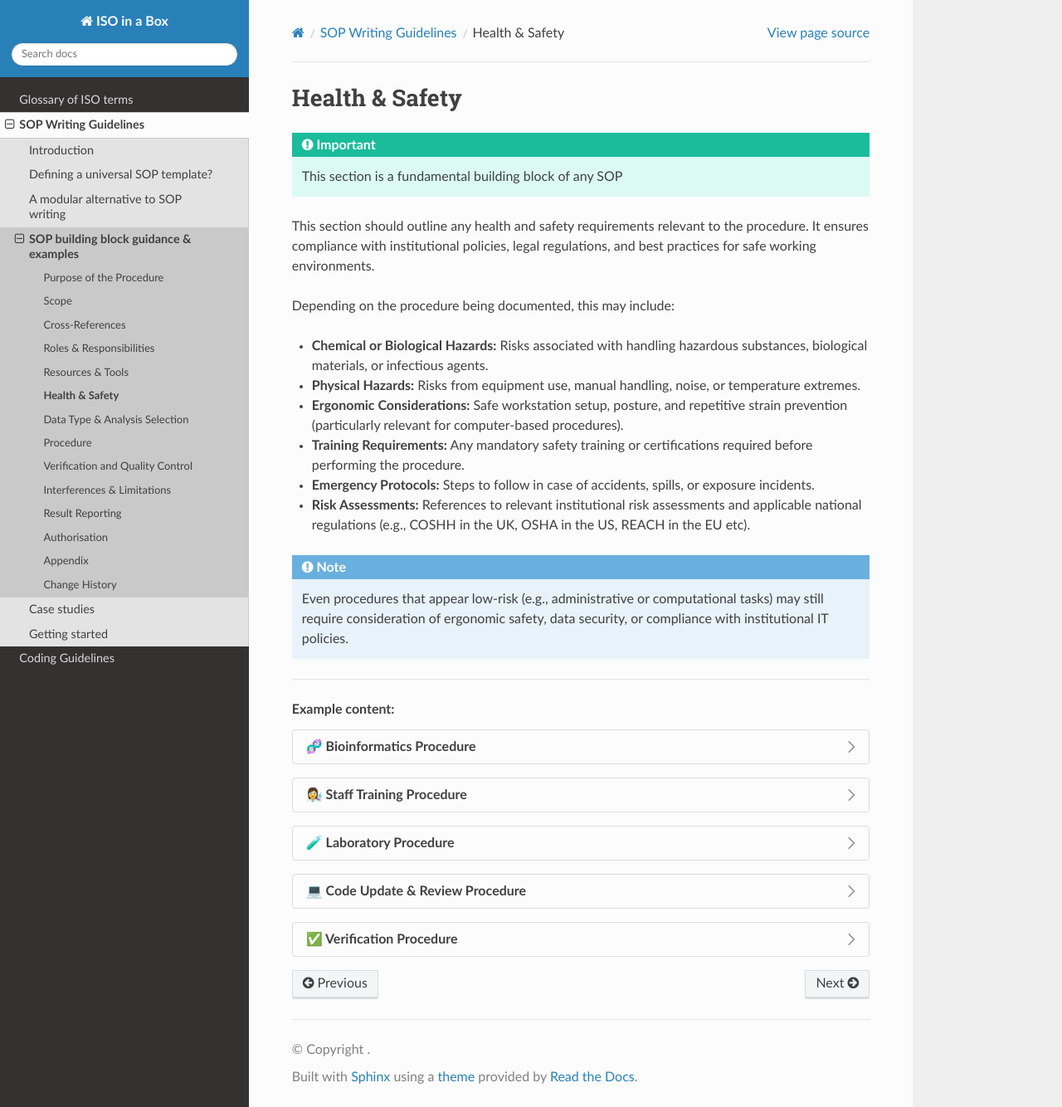
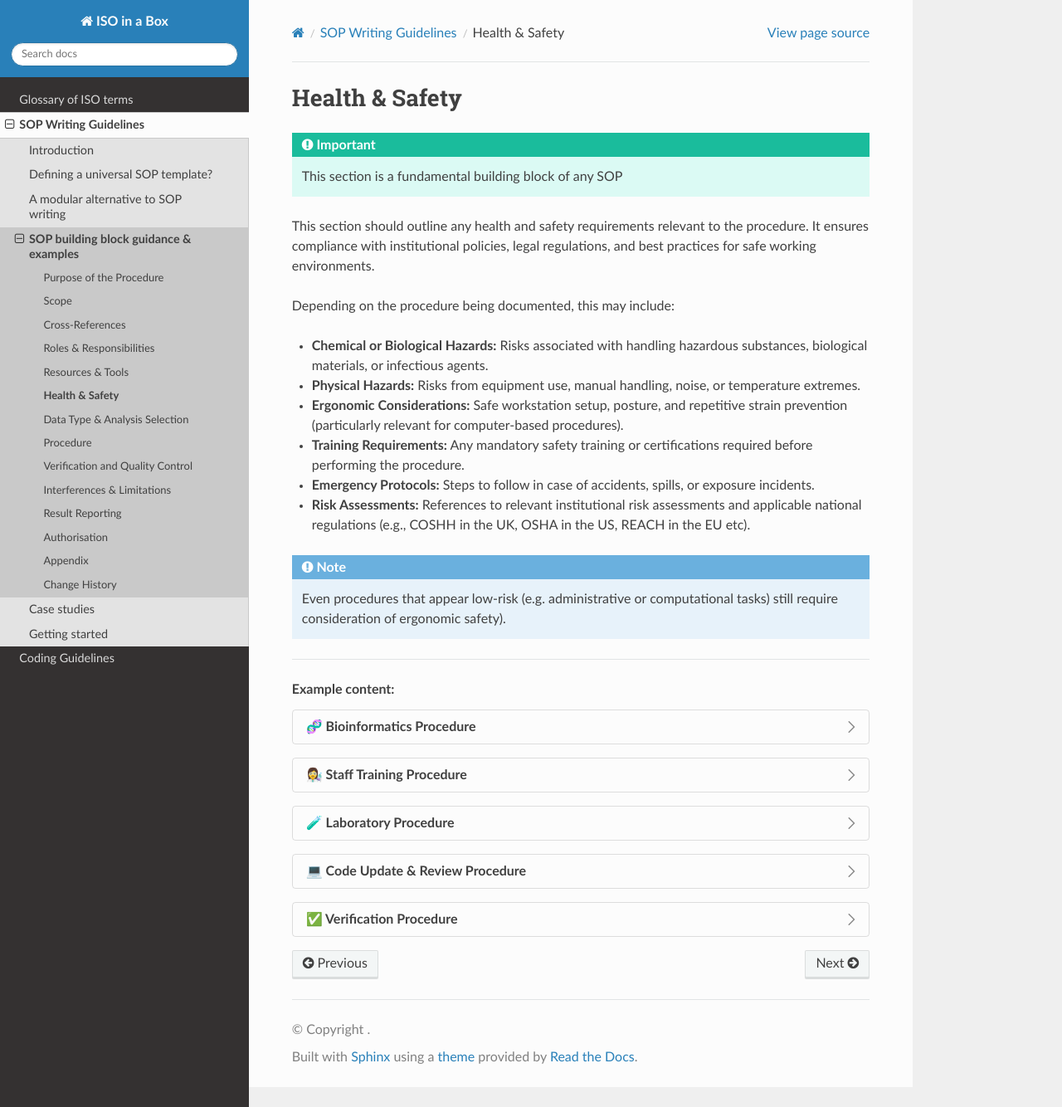
Before and after one commit to ASendellPrice/IIB-rtd, a Sphinx documentation site: the page built from docs/source/sop_guide_health_safety_information_governance.rst, in a window 1280 px wide and 1334 px high. Shown: the whole window at 83% size. Built offline with Sphinx 7.4.7 and the Read the Docs theme 3.1.0, drawn with Linux system fonts in a browser that asks for light colours; pages that are not in the unit, such as notebooks, are missing from menus.

Commit message:
Corrected note text

```diff
--- a/docs/source/sop_guide_health_safety_information_governance.rst
+++ b/docs/source/sop_guide_health_safety_information_governance.rst
@@ -22,7 +22,7 @@ Depending on the procedure being documented, this may include:
 
 .. note::
 
-   Even procedures that appear low-risk (e.g., administrative or computational tasks) may still require consideration of ergonomic safety, data security, or compliance with institutional IT policies.
+   Even procedures that appear low-risk (e.g. administrative or computational tasks) still require consideration of ergonomic safety).
 
 -----
 
```
